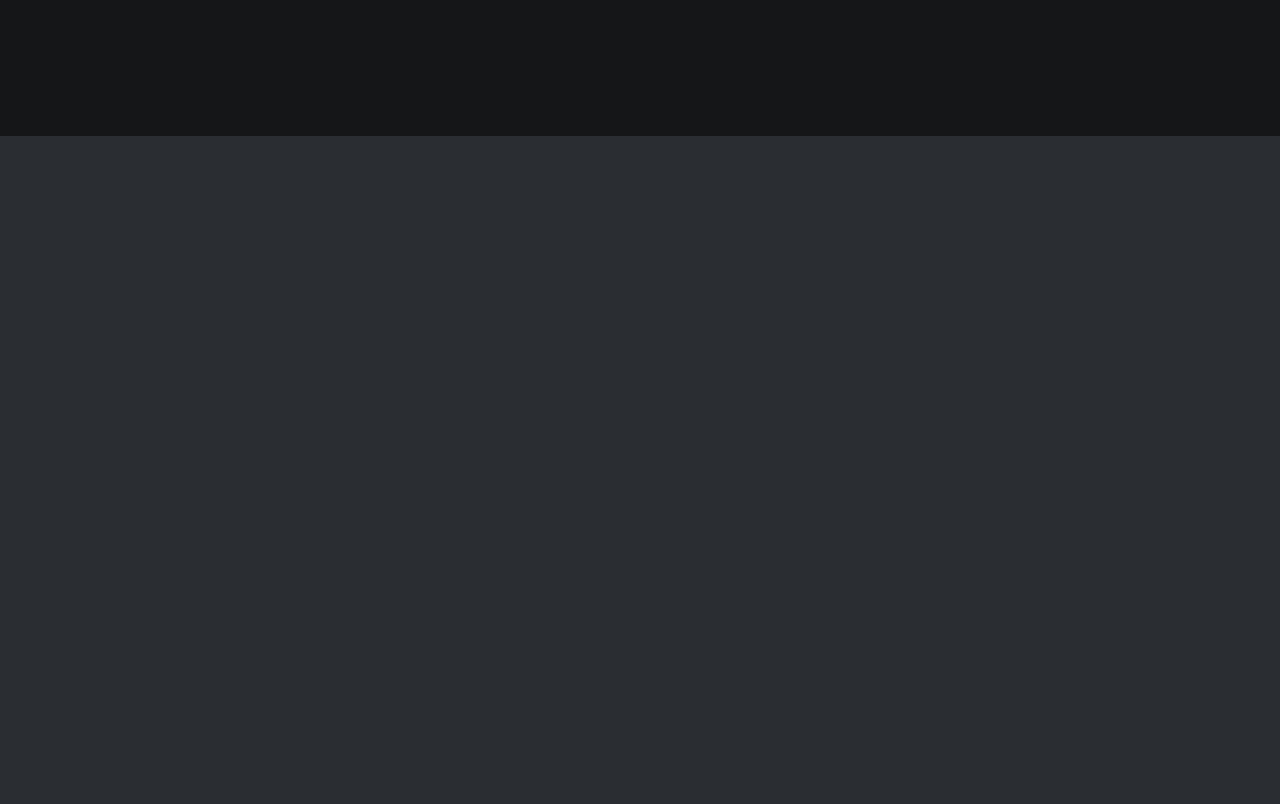
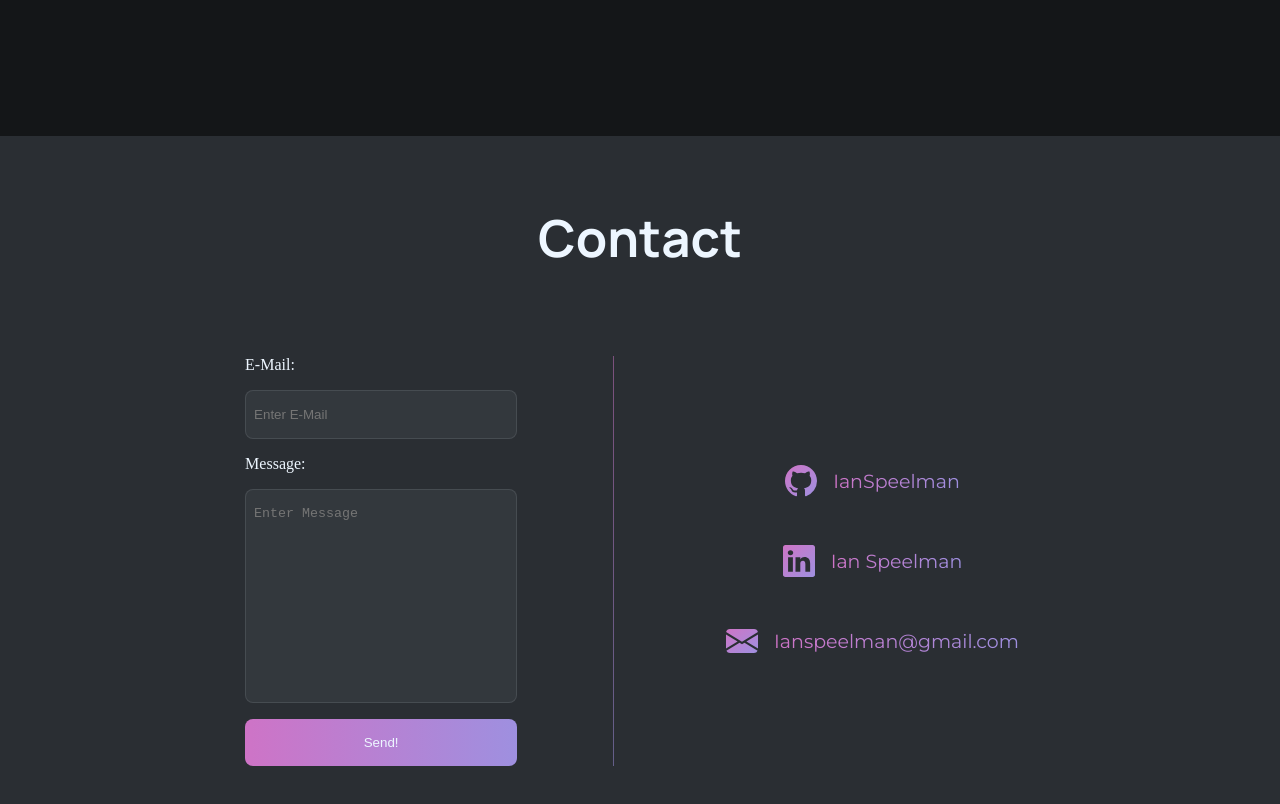
Before and after one commit to IanSpeelman/portfolio, a React (Vite) app: page / in a window 1280 px wide. Shown: the part 6860-7664 px from the top of the page. Before the commit the page ends 6996 px from the top, so only its background shows below. Built offline with nearby package versions, Linux system fonts and the light colour scheme.

Commit message:
Contact form styling done

```diff
--- a/src/App.tsx
+++ b/src/App.tsx
@@ -1,4 +1,5 @@
 import './App.css'
+import Contact from './Sections/Contact'
 import Education from './Sections/Education'
 import Header from './Sections/Header'
 import Hero from './Sections/Hero'
@@ -12,6 +13,7 @@ function App() {
             <Hero />
             <Projects />
             <Education />
+            <Contact />
         </>
     )
 }
--- /dev/null
+++ b/src/Components/Link/index.module.css
@@ -0,0 +1,31 @@
+.icon{
+    width: 32px;
+    height: 32px;
+}
+
+
+.link{
+    position: relative;
+    display: flex;
+    text-decoration: none;
+    padding: 16px;
+    border-radius: 8px;
+    justify-content: center;
+    align-items: center;
+    width: 100%;
+}
+
+.text{
+    margin-left: 16px;
+    background: var(--brand-gradient-100);
+    color: rgba(0,0,0,0);
+    -webkit-background-clip: text;
+}
+
+.link:hover{
+    background: var(--brand-gradient-5);
+}
+
+.link:active{
+    background: var(--brand-gradient-10);
+}
--- /dev/null
+++ b/src/Components/Link/index.tsx
@@ -0,0 +1,26 @@
+import styles from './index.module.css'
+
+type ButtonProps = {
+    text: string,
+    link: string,
+    icon: string | null,
+}
+
+export default function Button({ text, link, icon }: ButtonProps) {
+    return <a className={styles.link} href={link}>
+        <svg width="0" height="0">
+            <defs>
+                <linearGradient id="gradient" x1="0%" y1="0%" x2="100%" y2="100%">
+                    <stop offset="0%" stopColor="#CE75C6" />
+                    <stop offset="100%" stopColor="#9F90E0" />
+                </linearGradient>
+            </defs>
+        </svg>
+        {icon && <svg className={styles.icon} xmlns="http://www.w3.org/2000/svg" viewBox="0 0 16 16">
+            <path d={icon} fill="url(#gradient)" />
+        </svg>
+        }
+        <p className={styles.text}>{text}</p>
+    </a>
+
+}
--- a/src/Sections/Contact/index.module.css
+++ b/src/Sections/Contact/index.module.css
@@ -0,0 +1,62 @@
+.container{
+    padding: 64px 128px;
+    background-color: var(--black-90);
+    display: flex;
+    flex-direction: column;
+    align-items: center;
+    gap: 80px;
+}
+
+.title{
+    color: var(--white-100);
+    text-align: center;
+}
+
+.line{
+    width: 1px;
+    background: var(--brand-gradient-50-90deg);
+    flex: 1 1 auto;
+}
+
+.center{
+    display: flex;
+    flex-direction: row;
+    gap: 32px;
+    justify-content: center;
+    align-items: stretch;
+}
+
+.form{
+    display: flex;
+    flex-direction: column;
+    gap: 16px;
+    color: var(--white-100);
+    width: 400px;
+    padding: 0 64px;
+}
+
+.links{
+    display: flex;
+    flex-direction: column;
+    justify-content: center;
+    align-items: center;
+    gap: 16px;
+    padding: 0 64px;
+}
+
+.input{
+    padding: 16px 8px;
+    background-color: var(--white-5);
+    border: 1px solid var(--white-10);
+    border-radius: 8px;
+    color: var(--white-100);
+    resize: none;
+}
+
+.button{
+    background: var(--brand-gradient-100);
+    padding: 16px;
+    border-radius: 8px;
+    border:0;
+    color: var(--white-100);
+}
--- a/src/Sections/Contact/index.tsx
+++ b/src/Sections/Contact/index.tsx
@@ -0,0 +1,28 @@
+import styles from './index.module.css'
+import Link from '../../Components/Link/index'
+import { icons } from '../../Utils/icons'
+
+export default function Contact() {
+
+    return (
+        <div className={styles.container}>
+            <h2 className={styles.title}>Contact</h2>
+            <div className={styles.center}>
+                <div className={styles.form}>
+                    <label htmlFor="email">E-Mail:</label>
+                    <input className={styles.input} type='text' id='email' placeholder='Enter E-Mail' />
+                    <label htmlFor="message">Message:</label>
+                    <textarea className={styles.input} rows={12} id='message' placeholder='Enter Message'></textarea>
+                    <button className={styles.button}>Send!</button>
+                </div>
+                <div className={styles.line}>
+                </div>
+                <div className={styles.links}>
+                    <Link text="IanSpeelman" link="http://github.com/ianspeelman" icon={icons.github.path} />
+                    <Link text="Ian Speelman" link="https://www.linkedin.com/in/ian-speelman-6200aa132" icon={icons.linkedin.path} />
+                    <Link text="Ianspeelman@gmail.com" link="mailto:ianspeelman@gmail.com" icon={icons.mail.path} />
+                </div>
+            </div>
+        </div>
+    )
+}
--- a/src/main.css
+++ b/src/main.css
@@ -12,7 +12,10 @@
     --black-90: #2A2E33;
 
     --white-100: #EDF6FF;
+    --white-75: rgba(237, 246, 255, 0.75);
     --white-50: rgba(237, 246, 255, 0.5);
+    --white-10: rgba(237, 246, 255, 0.1);
+    --white-5: rgba(237, 246, 255, 0.05);
 
     --primary-75: rgba(0, 123, 255, .75);
 
@@ -22,6 +25,9 @@
     --brand-gradient-50: linear-gradient(90deg, hsla(305, 48%, 63%, .5) 0%, hsla(251, 56%, 72%, .5) 100%);
     --brand-gradient-10: linear-gradient(90deg, hsla(305, 48%, 63%, .1) 0%, hsla(251, 56%, 72%, .1) 100%);
     --brand-gradient-5: linear-gradient(90deg, hsla(305, 48%, 63%, .05) 0%, hsla(251, 56%, 72%, .05) 100%);
+
+
+    --brand-gradient-50-90deg: linear-gradient(180deg, hsla(305, 48%, 63%, .5) 0%, hsla(251, 56%, 72%, .5) 100%);
 }
 
 body{
```
